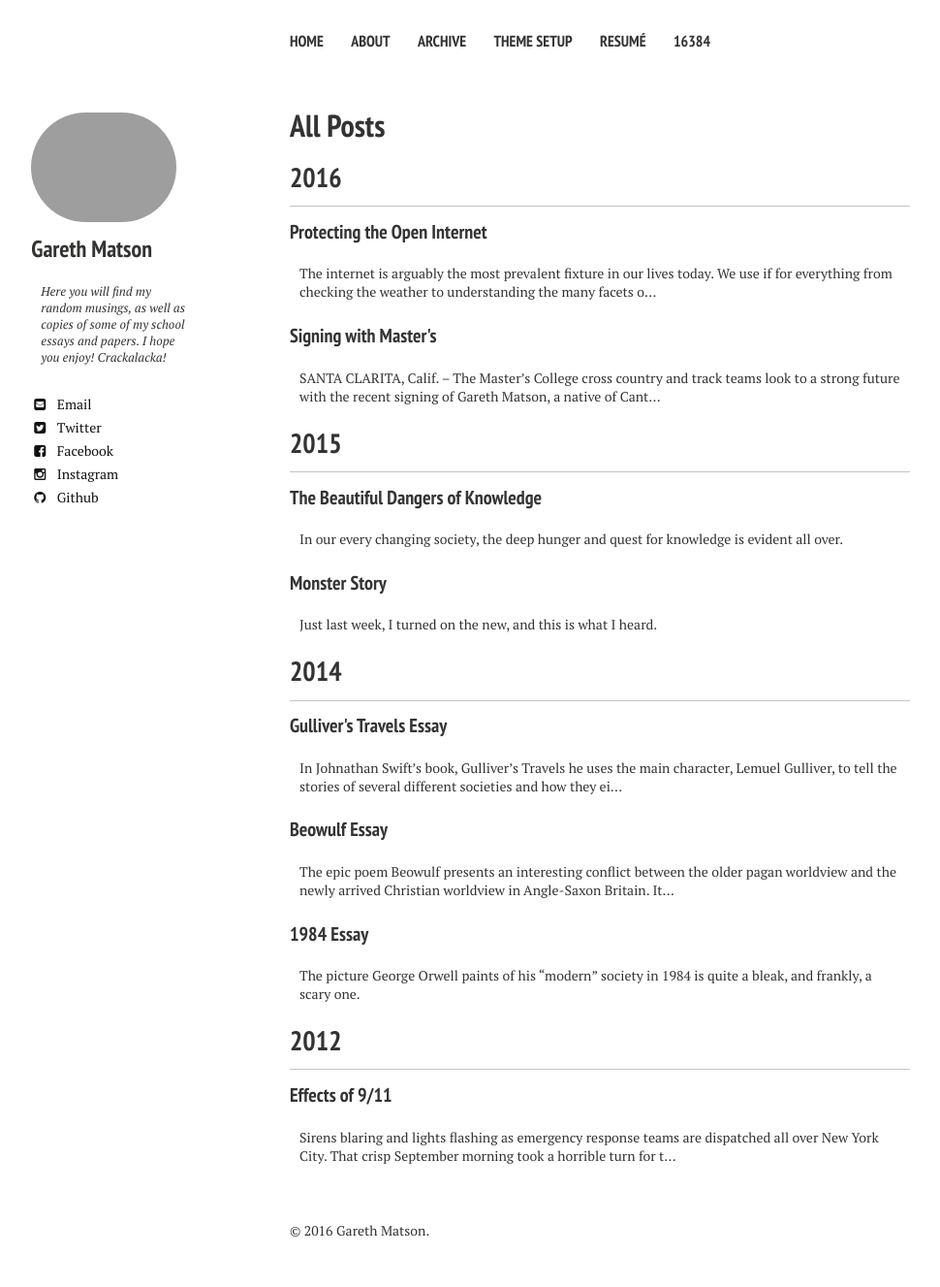
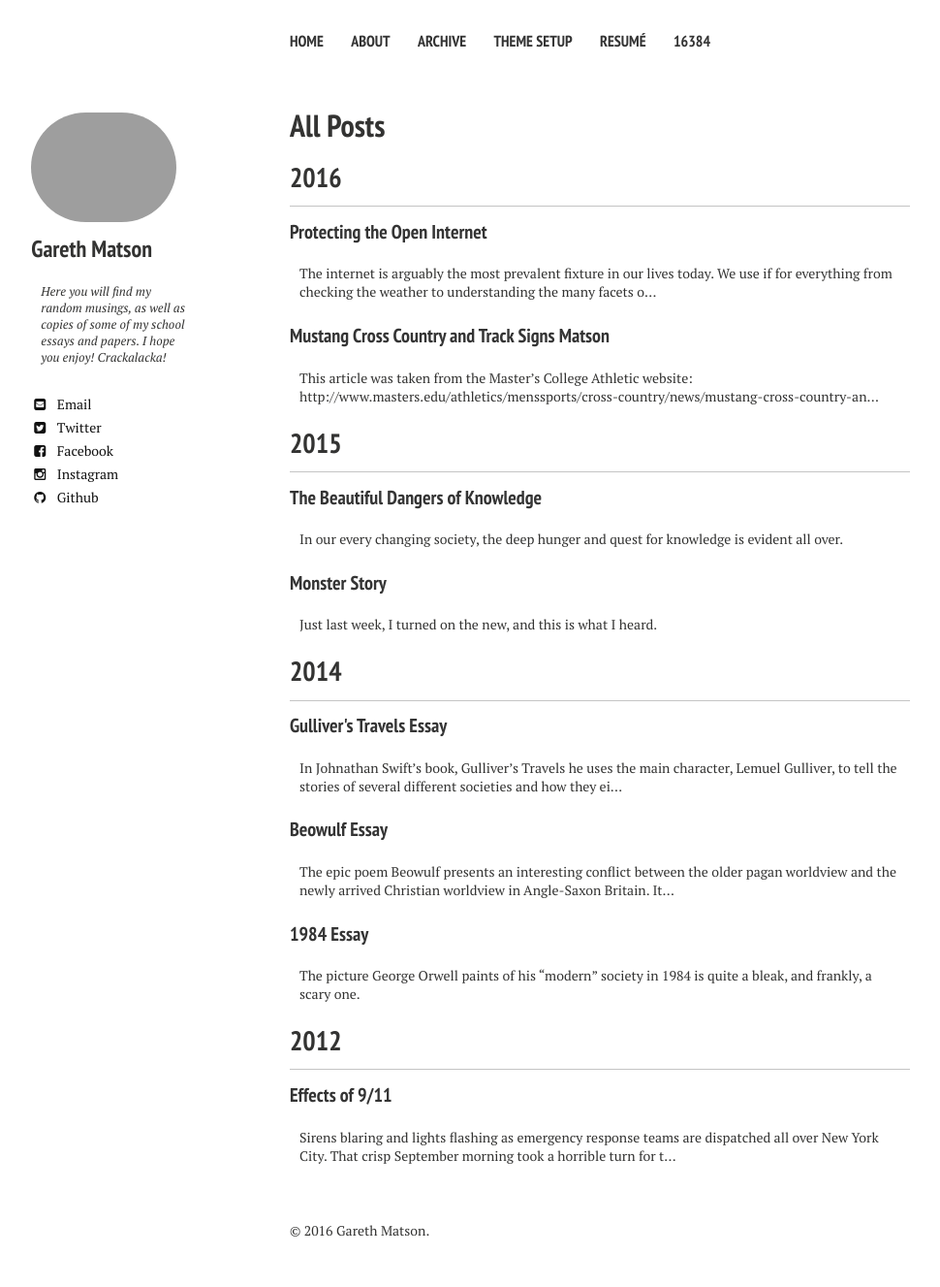
Before and after one commit to gerdums/gerdums.github.io, a Jekyll site: the page built from posts/index.md, in a window 1280 px wide. Shown: the whole page at 97% size, without its empty margins (21-991 px from the left). Built offline with Jekyll 4.4.1, drawn with Linux system fonts in a browser that asks for light colours; nearby versions of some CDN libraries.

Commit message:
Updated 2016-3-9-Signing.md

```diff
--- a/_posts/2016-3-9-Signing.md
+++ b/_posts/2016-3-9-Signing.md
@@ -1,10 +1,12 @@
 ---
+published: true
+comments: true
 layout: post
-title: Signing with Master's
+title: Mustang Cross Country and Track Signs Matson
 tags: null
-comments: true
-published: true
 ---
+> This article was taken from the Master's College Athletic website: <http://www.masters.edu/athletics/menssports/cross-country/news/mustang-cross-country-and-track-signs-matson/>
+
 SANTA CLARITA, Calif. – The Master’s College cross country and track teams look to a strong future with the recent signing of Gareth Matson, a native of Canton, Michigan.
 
 ![]({{site.baseurl}}/images/img_5584.png)
```
